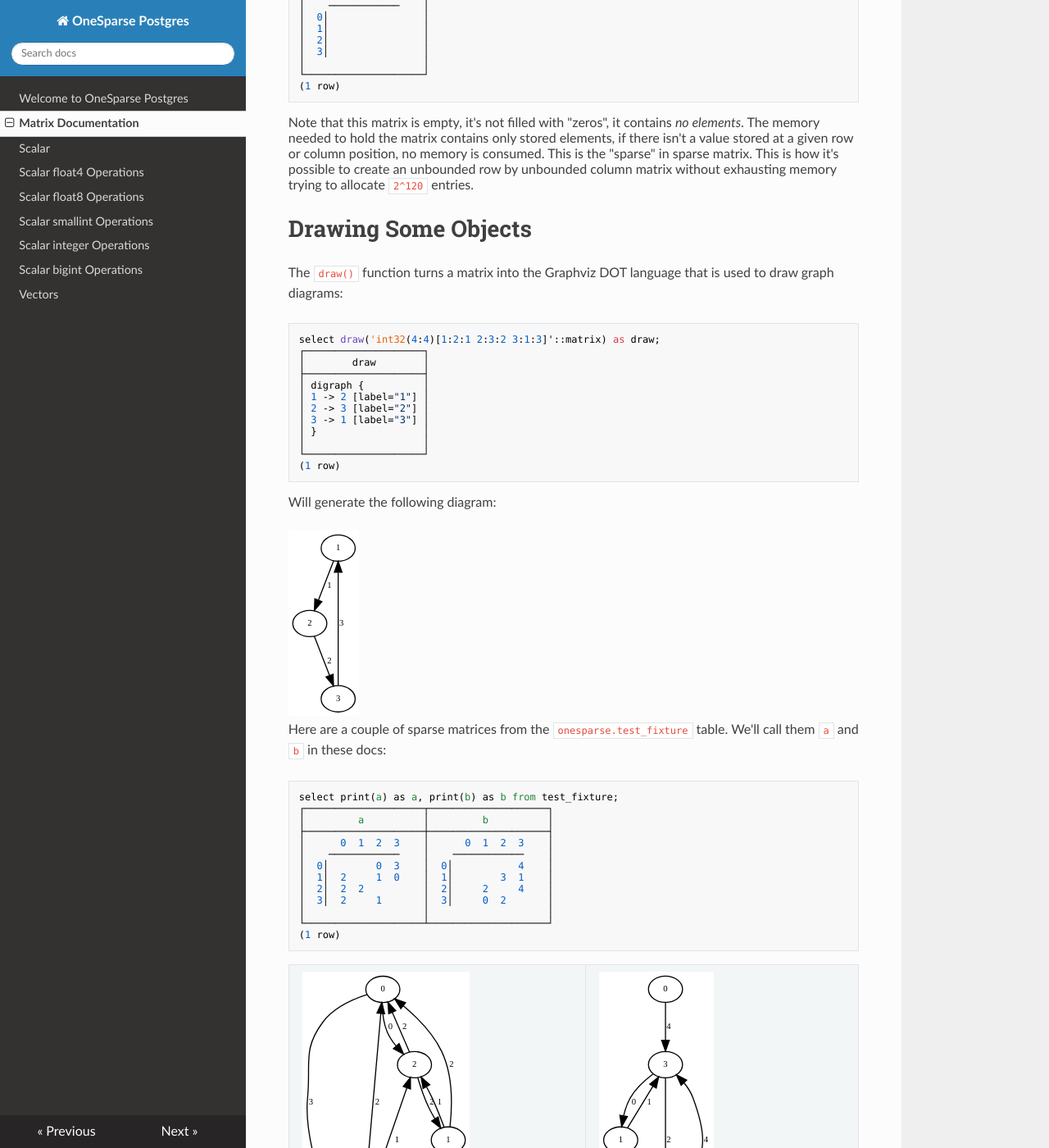
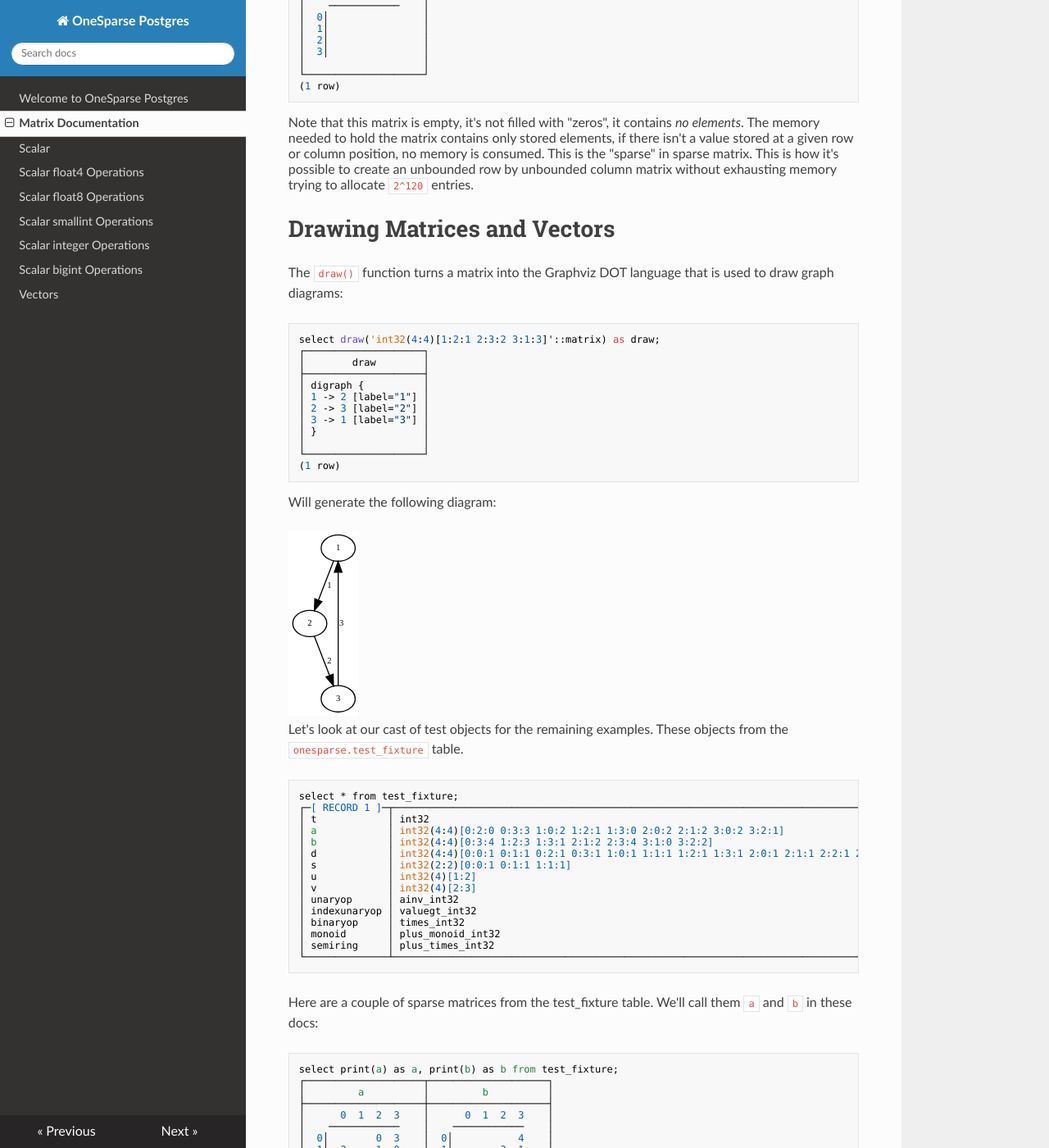
Before and after one commit to OneSparse/OneSparse, an MkDocs documentation site: the page built from docs/test_matrix_header.md, in a window 1280 px wide and 1400 px high, scrolled down 1626 px. Shown: the whole window at 82% size. Built offline with MkDocs 1.6.1, drawn with Linux system fonts in a browser that asks for light colours; nearby versions of some CDN libraries; some of the changed text lies outside the part shown.

Commit message:
doc tweaks.

````diff
--- a/docs/test_matrix_header.md
+++ b/docs/test_matrix_header.md
@@ -76,7 +76,7 @@
 unbounded row by unbounded column matrix without exhausting memory
 trying to allocate `2^120` entries.
 
-# Drawing Some Objects
+# Drawing Matrices and Vectors
 
 The `draw()` function turns a matrix into the Graphviz DOT language
 that is used to draw graph diagrams:
@@ -146,9 +146,29 @@
 </svg>
 </div>
 
-Here are a couple of sparse matrices from the
-`onesparse.test_fixture` table.  We'll call them `a` and `b` in
-these docs:
+Let's look at our cast of test objects for the remaining examples.
+These objects from the `onesparse.test_fixture` table.
+``` postgres-console
+select * from test_fixture;
+┌─[ RECORD 1 ]─┬─────────────────────────────────────────────────────────────────────────────────────────────────────────────┐
+│ t            │ int32                                                                                                       │
+│ a            │ int32(4:4)[0:2:0 0:3:3 1:0:2 1:2:1 1:3:0 2:0:2 2:1:2 3:0:2 3:2:1]                                           │
+│ b            │ int32(4:4)[0:3:4 1:2:3 1:3:1 2:1:2 2:3:4 3:1:0 3:2:2]                                                       │
+│ d            │ int32(4:4)[0:0:1 0:1:1 0:2:1 0:3:1 1:0:1 1:1:1 1:2:1 1:3:1 2:0:1 2:1:1 2:2:1 2:3:1 3:0:1 3:1:1 3:2:1 3:3:1] │
+│ s            │ int32(2:2)[0:0:1 0:1:1 1:1:1]                                                                               │
+│ u            │ int32(4)[1:2]                                                                                               │
+│ v            │ int32(4)[2:3]                                                                                               │
+│ unaryop      │ ainv_int32                                                                                                  │
+│ indexunaryop │ valuegt_int32                                                                                               │
+│ binaryop     │ times_int32                                                                                                 │
+│ monoid       │ plus_monoid_int32                                                                                           │
+│ semiring     │ plus_times_int32                                                                                            │
+└──────────────┴─────────────────────────────────────────────────────────────────────────────────────────────────────────────┘
+
+```
+
+Here are a couple of sparse matrices from the test_fixture table.
+We'll call them `a` and `b` in these docs:
 
 ``` postgres-console
 select print(a) as a, print(b) as b from test_fixture;
@@ -483,6 +503,156 @@
 (1 row)
 
 ```
+One way of thinking about a "dense" matrix is a fully connected
+graph, these can be constructed with the `dense_matrix()` function:
+
+<div>
+<!-- Title: %3 Pages: 1 -->
+<svg width="197pt" height="239pt"
+ viewBox="0.00 0.00 196.99 239.17" xmlns="http://www.w3.org/2000/svg" xmlns:xlink="http://www.w3.org/1999/xlink">
+<g id="graph0" class="graph" transform="scale(1 1) rotate(0) translate(4 235.17)">
+<title>%3</title>
+<polygon fill="white" stroke="transparent" points="-4,4 -4,-235.17 192.99,-235.17 192.99,4 -4,4"/>
+<!-- 0 -->
+<g id="node1" class="node">
+<title>0</title>
+<ellipse fill="none" stroke="black" cx="133.99" cy="-219.15" rx="15.61" ry="12.04"/>
+<text text-anchor="middle" x="133.99" y="-217.25" font-family="Times,serif" font-size="8.00">0</text>
+</g>
+<!-- 0&#45;&gt;0 -->
+<g id="edge1" class="edge">
+<title>0&#45;&gt;0</title>
+<path fill="none" stroke="black" d="M147.77,-224.83C157.68,-226.69 167.54,-224.79 167.54,-219.15 167.54,-215.53 163.49,-213.45 157.98,-212.91"/>
+<polygon fill="black" stroke="black" points="157.57,-209.43 147.77,-213.46 157.95,-216.42 157.57,-209.43"/>
+<text text-anchor="middle" x="170.54" y="-217.25" font-family="Times,serif" font-size="8.00">1</text>
+</g>
+<!-- 1 -->
+<g id="node2" class="node">
+<title>1</title>
+<ellipse fill="none" stroke="black" cx="36.99" cy="-150.1" rx="15.61" ry="12.04"/>
+<text text-anchor="middle" x="36.99" y="-148.2" font-family="Times,serif" font-size="8.00">1</text>
+</g>
+<!-- 0&#45;&gt;1 -->
+<g id="edge2" class="edge">
+<title>0&#45;&gt;1</title>
+<path fill="none" stroke="black" d="M118.97,-215.61C102.38,-212.14 75.68,-204.5 57.99,-189.12 52.53,-184.39 48.22,-177.87 44.96,-171.57"/>
+<polygon fill="black" stroke="black" points="48,-169.8 40.68,-162.13 41.62,-172.68 48,-169.8"/>
+<text text-anchor="middle" x="60.99" y="-182.72" font-family="Times,serif" font-size="8.00">1</text>
+</g>
+<!-- 2 -->
+<g id="node3" class="node">
+<title>2</title>
+<ellipse fill="none" stroke="black" cx="100.99" cy="-12.02" rx="15.61" ry="12.04"/>
+<text text-anchor="middle" x="100.99" y="-10.12" font-family="Times,serif" font-size="8.00">2</text>
+</g>
+<!-- 0&#45;&gt;2 -->
+<g id="edge3" class="edge">
+<title>0&#45;&gt;2</title>
+<path fill="none" stroke="black" d="M141.37,-208.53C145.04,-203.14 149.09,-196.11 150.99,-189.12 164.96,-137.62 170,-118.91 150.99,-69.04 144.71,-52.58 131.12,-37.88 119.69,-27.67"/>
+<polygon fill="black" stroke="black" points="121.78,-24.86 111.88,-21.07 117.26,-30.2 121.78,-24.86"/>
+<text text-anchor="middle" x="165.99" y="-113.68" font-family="Times,serif" font-size="8.00">1</text>
+</g>
+<!-- 3 -->
+<g id="node4" class="node">
+<title>3</title>
+<ellipse fill="none" stroke="black" cx="101.99" cy="-81.06" rx="15.61" ry="12.04"/>
+<text text-anchor="middle" x="101.99" y="-79.16" font-family="Times,serif" font-size="8.00">3</text>
+</g>
+<!-- 0&#45;&gt;3 -->
+<g id="edge4" class="edge">
+<title>0&#45;&gt;3</title>
+<path fill="none" stroke="black" d="M135.5,-207C137.75,-186.95 140.38,-143.84 126.99,-111.08 125.04,-106.33 122,-101.81 118.69,-97.81"/>
+<polygon fill="black" stroke="black" points="121.19,-95.35 111.82,-90.42 116.07,-100.12 121.19,-95.35"/>
+<text text-anchor="middle" x="139.99" y="-148.2" font-family="Times,serif" font-size="8.00">1</text>
+</g>
+<!-- 1&#45;&gt;0 -->
+<g id="edge5" class="edge">
+<title>1&#45;&gt;0</title>
+<path fill="none" stroke="black" d="M47.98,-158.7C64.13,-169.87 94.51,-190.86 114.5,-204.67"/>
+<polygon fill="black" stroke="black" points="112.64,-207.65 122.86,-210.46 116.62,-201.89 112.64,-207.65"/>
+<text text-anchor="middle" x="94.99" y="-182.72" font-family="Times,serif" font-size="8.00">1</text>
+</g>
+<!-- 1&#45;&gt;1 -->
+<g id="edge6" class="edge">
+<title>1&#45;&gt;1</title>
+<path fill="none" stroke="black" d="M50.77,-155.79C60.68,-157.64 70.54,-155.75 70.54,-150.1 70.54,-146.49 66.49,-144.41 60.98,-143.87"/>
+<polygon fill="black" stroke="black" points="60.57,-140.39 50.77,-144.42 60.95,-147.38 60.57,-140.39"/>
+<text text-anchor="middle" x="73.54" y="-148.2" font-family="Times,serif" font-size="8.00">1</text>
+</g>
+<!-- 1&#45;&gt;2 -->
+<g id="edge7" class="edge">
+<title>1&#45;&gt;2</title>
+<path fill="none" stroke="black" d="M29.42,-139.41C25.25,-133.89 20.1,-126.75 15.99,-120.08 3.64,-100.06 -3.59,-91.9 1.99,-69.04 5.19,-55.91 5.74,-50.86 15.99,-42.04 32.88,-27.5 57.41,-20.15 75.78,-16.49"/>
+<polygon fill="black" stroke="black" points="76.53,-19.91 85.78,-14.74 75.33,-13.02 76.53,-19.91"/>
+<text text-anchor="middle" x="4.99" y="-79.16" font-family="Times,serif" font-size="8.00">1</text>
+</g>
+<!-- 1&#45;&gt;3 -->
+<g id="edge8" class="edge">
+<title>1&#45;&gt;3</title>
+<path fill="none" stroke="black" d="M47.16,-140.84C53.87,-135.23 62.73,-127.5 69.99,-120.08 76.27,-113.67 82.73,-106.18 88.19,-99.56"/>
+<polygon fill="black" stroke="black" points="90.91,-101.76 94.47,-91.78 85.47,-97.36 90.91,-101.76"/>
+<text text-anchor="middle" x="81.99" y="-113.68" font-family="Times,serif" font-size="8.00">1</text>
+</g>
+<!-- 2&#45;&gt;0 -->
+<g id="edge9" class="edge">
+<title>2&#45;&gt;0</title>
+<path fill="none" stroke="black" d="M114.47,-18.65C125.25,-23.64 140.3,-31.73 150.99,-42.04 161.19,-51.89 163.26,-55.67 167.99,-69.04 185.79,-119.36 194.39,-143.93 165.99,-189.12 162.56,-194.58 157.83,-199.63 153.06,-203.95"/>
+<polygon fill="black" stroke="black" points="150.68,-201.38 145.22,-210.45 155.15,-206.77 150.68,-201.38"/>
+<text text-anchor="middle" x="185.99" y="-113.68" font-family="Times,serif" font-size="8.00">1</text>
+</g>
+<!-- 2&#45;&gt;1 -->
+<g id="edge10" class="edge">
+<title>2&#45;&gt;1</title>
+<path fill="none" stroke="black" d="M95.18,-23.2C88.92,-34.32 78.8,-52.72 70.99,-69.04 61.41,-89.04 51.63,-112.44 45.04,-128.75"/>
+<polygon fill="black" stroke="black" points="41.66,-127.76 41.19,-138.35 48.16,-130.37 41.66,-127.76"/>
+<text text-anchor="middle" x="73.99" y="-79.16" font-family="Times,serif" font-size="8.00">1</text>
+</g>
+<!-- 2&#45;&gt;2 -->
+<g id="edge11" class="edge">
+<title>2&#45;&gt;2</title>
+<path fill="none" stroke="black" d="M114.77,-17.71C124.68,-19.56 134.54,-17.67 134.54,-12.02 134.54,-8.4 130.49,-6.33 124.98,-5.79"/>
+<polygon fill="black" stroke="black" points="124.57,-2.3 114.77,-6.33 124.95,-9.29 124.57,-2.3"/>
+<text text-anchor="middle" x="137.54" y="-10.12" font-family="Times,serif" font-size="8.00">1</text>
+</g>
+<!-- 2&#45;&gt;3 -->
+<g id="edge12" class="edge">
+<title>2&#45;&gt;3</title>
+<path fill="none" stroke="black" d="M101.15,-24.33C101.3,-33.76 101.5,-47.46 101.67,-58.91"/>
+<polygon fill="black" stroke="black" points="98.17,-59.05 101.82,-68.99 105.17,-58.94 98.17,-59.05"/>
+<text text-anchor="middle" x="103.99" y="-44.64" font-family="Times,serif" font-size="8.00">1</text>
+</g>
+<!-- 3&#45;&gt;0 -->
+<g id="edge13" class="edge">
+<title>3&#45;&gt;0</title>
+<path fill="none" stroke="black" d="M104.55,-92.97C109.85,-115.52 122.1,-167.58 129.01,-196.97"/>
+<polygon fill="black" stroke="black" points="125.67,-198.08 131.37,-207.01 132.49,-196.47 125.67,-198.08"/>
+<text text-anchor="middle" x="122.99" y="-148.2" font-family="Times,serif" font-size="8.00">1</text>
+</g>
+<!-- 3&#45;&gt;1 -->
+<g id="edge14" class="edge">
+<title>3&#45;&gt;1</title>
+<path fill="none" stroke="black" d="M91.38,-89.91C84.17,-95.46 74.59,-103.29 66.99,-111.08 61.01,-117.21 55.05,-124.47 50.03,-131"/>
+<polygon fill="black" stroke="black" points="47.03,-129.16 43.86,-139.27 52.64,-133.34 47.03,-129.16"/>
+<text text-anchor="middle" x="69.99" y="-113.68" font-family="Times,serif" font-size="8.00">1</text>
+</g>
+<!-- 3&#45;&gt;2 -->
+<g id="edge15" class="edge">
+<title>3&#45;&gt;2</title>
+<path fill="none" stroke="black" d="M96.96,-69.58C94.64,-64.18 92.15,-57.4 90.99,-51.04 89.91,-45.17 90.74,-38.87 92.29,-33.12"/>
+<polygon fill="black" stroke="black" points="95.63,-34.17 95.63,-23.58 89.02,-31.86 95.63,-34.17"/>
+<text text-anchor="middle" x="93.99" y="-44.64" font-family="Times,serif" font-size="8.00">1</text>
+</g>
+<!-- 3&#45;&gt;3 -->
+<g id="edge16" class="edge">
+<title>3&#45;&gt;3</title>
+<path fill="none" stroke="black" d="M115.77,-86.75C125.68,-88.6 135.54,-86.71 135.54,-81.06 135.54,-77.45 131.49,-75.37 125.98,-74.83"/>
+<polygon fill="black" stroke="black" points="125.57,-71.35 115.77,-75.37 125.95,-78.34 125.57,-71.35"/>
+<text text-anchor="middle" x="138.54" y="-79.16" font-family="Times,serif" font-size="8.00">1</text>
+</g>
+</g>
+</svg>
+</div>
+
 And another matrix named 's' which is a Sierpinsky Graph, which
 we'll show off a bit later.
 
@@ -919,171 +1089,6 @@
 <path fill="none" stroke="black" d="M179.24,-207.08C179.24,-197.72 179.24,-184.04 179.24,-172.55"/>
 <polygon fill="black" stroke="black" points="182.74,-172.42 179.24,-162.42 175.74,-172.42 182.74,-172.42"/>
 <text text-anchor="middle" x="184.74" y="-182.72" font-family="Times,serif" font-size="8.00">17</text>
-</g>
-</g>
-</svg>
-</div>
-
-One way of thinking about a "dense" matrix is a fully connected
-graph, these can be constructed with the `dense_matrix()` function:
-``` postgres-console
-select print(dense_matrix('int32', 4, 4, 42));
-┌────────────────────┐
-│       print        │
-├────────────────────┤
-│      0  1  2  3    │
-│    ────────────    │
-│  0│ 42 42 42 42    │
-│  1│ 42 42 42 42    │
-│  2│ 42 42 42 42    │
-│  3│ 42 42 42 42    │
-│                    │
-└────────────────────┘
-(1 row)
-
-```
-<div>
-<!-- Title: %3 Pages: 1 -->
-<svg width="215pt" height="239pt"
- viewBox="0.00 0.00 215.49 239.17" xmlns="http://www.w3.org/2000/svg" xmlns:xlink="http://www.w3.org/1999/xlink">
-<g id="graph0" class="graph" transform="scale(1 1) rotate(0) translate(4 235.17)">
-<title>%3</title>
-<polygon fill="white" stroke="transparent" points="-4,4 -4,-235.17 211.49,-235.17 211.49,4 -4,4"/>
-<!-- 0 -->
-<g id="node1" class="node">
-<title>0</title>
-<ellipse fill="none" stroke="black" cx="151.49" cy="-219.15" rx="15.61" ry="12.04"/>
-<text text-anchor="middle" x="151.49" y="-217.25" font-family="Times,serif" font-size="8.00">0</text>
-</g>
-<!-- 0&#45;&gt;0 -->
-<g id="edge1" class="edge">
-<title>0&#45;&gt;0</title>
-<path fill="none" stroke="black" d="M165.28,-224.83C175.19,-226.69 185.05,-224.79 185.05,-219.15 185.05,-215.53 181,-213.45 175.49,-212.91"/>
-<polygon fill="black" stroke="black" points="175.08,-209.43 165.28,-213.46 175.45,-216.42 175.08,-209.43"/>
-<text text-anchor="middle" x="190.55" y="-217.25" font-family="Times,serif" font-size="8.00">42</text>
-</g>
-<!-- 1 -->
-<g id="node2" class="node">
-<title>1</title>
-<ellipse fill="none" stroke="black" cx="47.49" cy="-150.1" rx="15.61" ry="12.04"/>
-<text text-anchor="middle" x="47.49" y="-148.2" font-family="Times,serif" font-size="8.00">1</text>
-</g>
-<!-- 0&#45;&gt;1 -->
-<g id="edge2" class="edge">
-<title>0&#45;&gt;1</title>
-<path fill="none" stroke="black" d="M136.1,-216.76C117.09,-214.29 84.79,-207.51 64.49,-189.12 59.48,-184.58 55.86,-178.29 53.29,-172.12"/>
-<polygon fill="black" stroke="black" points="56.44,-170.52 49.88,-162.2 49.82,-172.8 56.44,-170.52"/>
-<text text-anchor="middle" x="69.99" y="-182.72" font-family="Times,serif" font-size="8.00">42</text>
-</g>
-<!-- 2 -->
-<g id="node3" class="node">
-<title>2</title>
-<ellipse fill="none" stroke="black" cx="115.49" cy="-12.02" rx="15.61" ry="12.04"/>
-<text text-anchor="middle" x="115.49" y="-10.12" font-family="Times,serif" font-size="8.00">2</text>
-</g>
-<!-- 0&#45;&gt;2 -->
-<g id="edge3" class="edge">
-<title>0&#45;&gt;2</title>
-<path fill="none" stroke="black" d="M158.51,-208.18C161.9,-202.8 165.62,-195.89 167.49,-189.12 181.75,-137.69 189.47,-118.54 169.49,-69.04 162.51,-51.74 147.34,-36.8 134.86,-26.71"/>
-<polygon fill="black" stroke="black" points="136.84,-23.82 126.77,-20.53 132.59,-29.38 136.84,-23.82"/>
-<text text-anchor="middle" x="186.99" y="-113.68" font-family="Times,serif" font-size="8.00">42</text>
-</g>
-<!-- 3 -->
-<g id="node4" class="node">
-<title>3</title>
-<ellipse fill="none" stroke="black" cx="115.49" cy="-81.06" rx="15.61" ry="12.04"/>
-<text text-anchor="middle" x="115.49" y="-79.16" font-family="Times,serif" font-size="8.00">3</text>
-</g>
-<!-- 0&#45;&gt;3 -->
-<g id="edge4" class="edge">
-<title>0&#45;&gt;3</title>
-<path fill="none" stroke="black" d="M152.87,-206.93C154.85,-186.77 156.84,-143.49 142.49,-111.08 140.29,-106.1 136.86,-101.42 133.18,-97.33"/>
-<polygon fill="black" stroke="black" points="135.62,-94.82 126.05,-90.29 130.7,-99.8 135.62,-94.82"/>
-<text text-anchor="middle" x="158.99" y="-148.2" font-family="Times,serif" font-size="8.00">42</text>
-</g>
-<!-- 1&#45;&gt;0 -->
-<g id="edge5" class="edge">
-<title>1&#45;&gt;0</title>
-<path fill="none" stroke="black" d="M58.54,-158.85C69.75,-166.66 87.67,-178.98 103.49,-189.12 112.4,-194.84 122.4,-200.93 130.95,-206.05"/>
-<polygon fill="black" stroke="black" points="129.17,-209.06 139.55,-211.16 132.74,-203.04 129.17,-209.06"/>
-<text text-anchor="middle" x="108.99" y="-182.72" font-family="Times,serif" font-size="8.00">42</text>
-</g>
-<!-- 1&#45;&gt;1 -->
-<g id="edge6" class="edge">
-<title>1&#45;&gt;1</title>
-<path fill="none" stroke="black" d="M61.28,-155.79C71.19,-157.64 81.05,-155.75 81.05,-150.1 81.05,-146.49 77,-144.41 71.49,-143.87"/>
-<polygon fill="black" stroke="black" points="71.08,-140.39 61.28,-144.42 71.45,-147.38 71.08,-140.39"/>
-<text text-anchor="middle" x="86.55" y="-148.2" font-family="Times,serif" font-size="8.00">42</text>
-</g>
-<!-- 1&#45;&gt;2 -->
-<g id="edge7" class="edge">
-<title>1&#45;&gt;2</title>
-<path fill="none" stroke="black" d="M38.78,-139.94C33.59,-134.34 26.97,-126.97 21.49,-120.08 6.43,-101.14 -4.81,-92.12 2.49,-69.04 6.92,-55.05 9.62,-50.67 21.49,-42.04 41.87,-27.23 69.97,-19.85 90.13,-16.26"/>
-<polygon fill="black" stroke="black" points="90.81,-19.7 100.14,-14.67 89.71,-12.78 90.81,-19.7"/>
-<text text-anchor="middle" x="7.99" y="-79.16" font-family="Times,serif" font-size="8.00">42</text>
-</g>
-<!-- 1&#45;&gt;3 -->
-<g id="edge8" class="edge">
-<title>1&#45;&gt;3</title>
-<path fill="none" stroke="black" d="M57.56,-140.73C64.22,-135.07 73.07,-127.34 80.49,-120.08 87.26,-113.47 94.39,-105.85 100.44,-99.18"/>
-<polygon fill="black" stroke="black" points="103.36,-101.17 107.41,-91.38 98.14,-96.5 103.36,-101.17"/>
-<text text-anchor="middle" x="93.99" y="-113.68" font-family="Times,serif" font-size="8.00">42</text>
-</g>
-<!-- 2&#45;&gt;0 -->
-<g id="edge9" class="edge">
-<title>2&#45;&gt;0</title>
-<path fill="none" stroke="black" d="M129.19,-18.43C140.58,-23.4 156.76,-31.56 168.49,-42.04 193.18,-64.11 193.01,-78.15 196.49,-111.08 200.2,-146.13 201.51,-159.46 182.49,-189.12 179.08,-194.45 174.47,-199.47 169.85,-203.79"/>
-<polygon fill="black" stroke="black" points="167.56,-201.14 162.27,-210.32 172.13,-206.44 167.56,-201.14"/>
-<text text-anchor="middle" x="201.99" y="-113.68" font-family="Times,serif" font-size="8.00">42</text>
-</g>
-<!-- 2&#45;&gt;1 -->
-<g id="edge10" class="edge">
-<title>2&#45;&gt;1</title>
-<path fill="none" stroke="black" d="M108.23,-22.76C95.91,-39.78 70.93,-76.41 57.49,-111.08 55.42,-116.44 53.63,-122.37 52.16,-127.94"/>
-<polygon fill="black" stroke="black" points="48.7,-127.37 49.74,-137.91 55.5,-129.02 48.7,-127.37"/>
-<text text-anchor="middle" x="83.99" y="-79.16" font-family="Times,serif" font-size="8.00">42</text>
-</g>
-<!-- 2&#45;&gt;2 -->
-<g id="edge11" class="edge">
-<title>2&#45;&gt;2</title>
-<path fill="none" stroke="black" d="M129.28,-17.71C139.19,-19.56 149.05,-17.67 149.05,-12.02 149.05,-8.4 145,-6.33 139.49,-5.79"/>
-<polygon fill="black" stroke="black" points="139.08,-2.3 129.28,-6.33 139.45,-9.29 139.08,-2.3"/>
-<text text-anchor="middle" x="154.55" y="-10.12" font-family="Times,serif" font-size="8.00">42</text>
-</g>
-<!-- 2&#45;&gt;3 -->
-<g id="edge12" class="edge">
-<title>2&#45;&gt;3</title>
-<path fill="none" stroke="black" d="M115.49,-24.33C115.49,-33.76 115.49,-47.46 115.49,-58.91"/>
-<polygon fill="black" stroke="black" points="111.99,-58.99 115.49,-68.99 118.99,-58.99 111.99,-58.99"/>
-<text text-anchor="middle" x="120.99" y="-44.64" font-family="Times,serif" font-size="8.00">42</text>
-</g>
-<!-- 3&#45;&gt;0 -->
-<g id="edge13" class="edge">
-<title>3&#45;&gt;0</title>
-<path fill="none" stroke="black" d="M118.1,-92.97C121.81,-108.41 128.9,-137.49 135.49,-162.12 138.6,-173.73 142.27,-186.62 145.31,-197.11"/>
-<polygon fill="black" stroke="black" points="142.04,-198.4 148.2,-207.02 148.76,-196.44 142.04,-198.4"/>
-<text text-anchor="middle" x="140.99" y="-148.2" font-family="Times,serif" font-size="8.00">42</text>
-</g>
-<!-- 3&#45;&gt;1 -->
-<g id="edge14" class="edge">
-<title>3&#45;&gt;1</title>
-<path fill="none" stroke="black" d="M102.35,-87.6C91.88,-92.53 77.38,-100.59 67.49,-111.08 62.66,-116.21 58.67,-122.74 55.56,-128.93"/>
-<polygon fill="black" stroke="black" points="52.33,-127.57 51.4,-138.13 58.71,-130.46 52.33,-127.57"/>
-<text text-anchor="middle" x="72.99" y="-113.68" font-family="Times,serif" font-size="8.00">42</text>
-</g>
-<!-- 3&#45;&gt;2 -->
-<g id="edge15" class="edge">
-<title>3&#45;&gt;2</title>
-<path fill="none" stroke="black" d="M108.01,-70.3C103.13,-62.76 98.08,-51.97 100.49,-42.04 101.31,-38.68 102.59,-35.27 104.07,-32.03"/>
-<polygon fill="black" stroke="black" points="107.25,-33.5 108.81,-23.02 101.05,-30.24 107.25,-33.5"/>
-<text text-anchor="middle" x="105.99" y="-44.64" font-family="Times,serif" font-size="8.00">42</text>
-</g>
-<!-- 3&#45;&gt;3 -->
-<g id="edge16" class="edge">
-<title>3&#45;&gt;3</title>
-<path fill="none" stroke="black" d="M129.28,-86.75C139.19,-88.6 149.05,-86.71 149.05,-81.06 149.05,-77.45 145,-75.37 139.49,-74.83"/>
-<polygon fill="black" stroke="black" points="139.08,-71.35 129.28,-75.37 139.45,-78.34 139.08,-71.35"/>
-<text text-anchor="middle" x="154.55" y="-79.16" font-family="Times,serif" font-size="8.00">42</text>
 </g>
 </g>
 </svg>
@@ -2475,6 +2480,9 @@
 (1 row)
 
 ```
+From a graph standpoint, matrix vector multiplication is used to
+"pull" back to adjacent nodes from their incoming edges.  When
+iterated, it forms the basis for working back along incoming links.
 <table style="width: 100%; table-layout: fixed;" class="dot-table">
   <tr>
     <td style="width: 30%;">
@@ -2704,6 +2712,10 @@
 (1 row)
 
 ```
+From a graph standpoint, vector matrix multiplication is used to
+"push" forward to adjacent nodes from their outgoing edges.  When
+iterated, it forms the basis for working forward along outgoing
+edges.
 <table style="width: 100%; table-layout: fixed;" class="dot-table">
   <tr>
     <td style="width: 30%;">
@@ -3398,7 +3410,6 @@
 first.  This "expands" the matrix exponentially.  This is useful
 for constructing synthetic graphs with specific power law
 distributions.
-
 
 ``` postgres-console
 select print(s) as s, semiring, print(s) as s, print(kronecker(s, s, semiring)) as kronecker from test_fixture;
````
Also changed, not shown: other parts of docs/test_matrix_header.md (+1 -1 lines), site/index.html, site/search/search_index.json, site/test_matrix_header/index.html, 3 other files.
